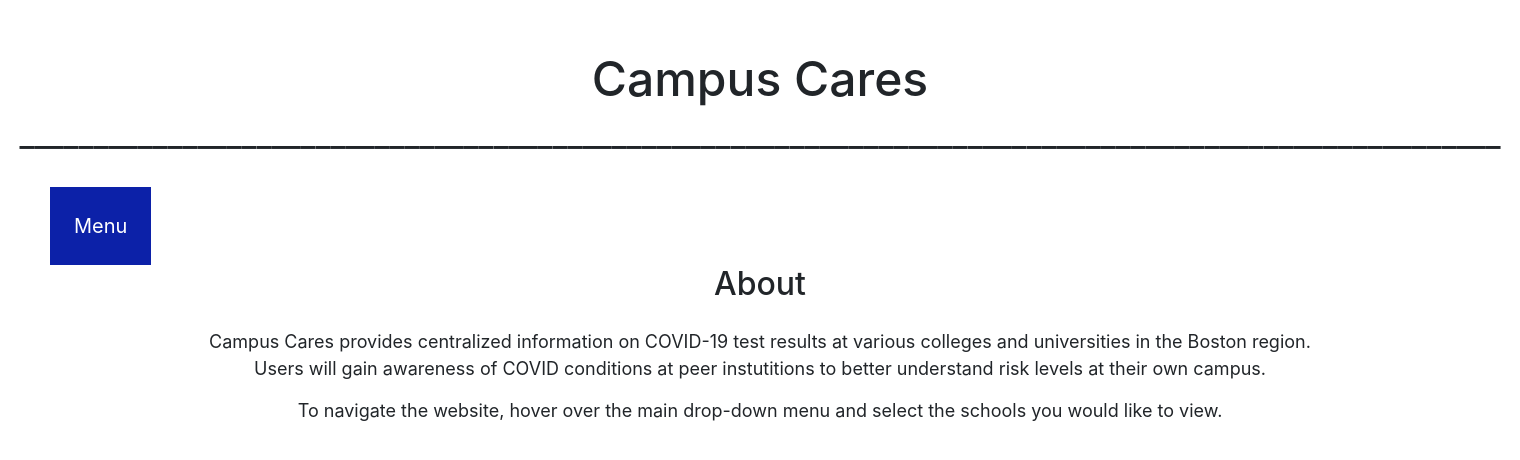
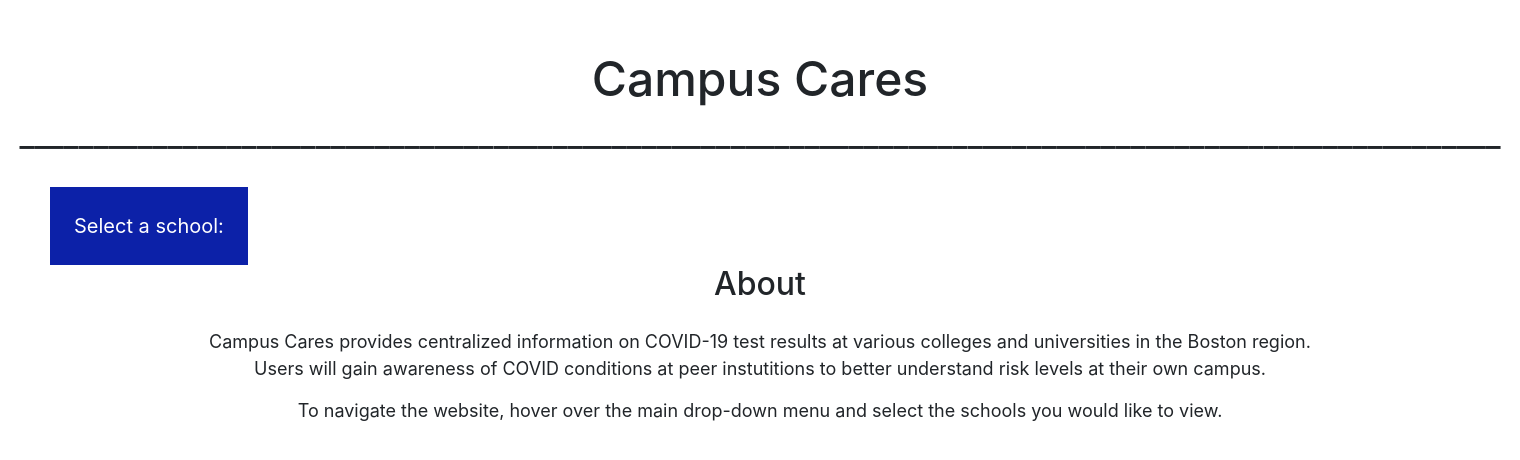
Before and after one commit to annalieb/CampusTracker, a Flask app: page /wellesley in a window 1520 px wide. Shown: the top 460 px of the page. Run offline with Flask 2, Linux system fonts and the light colour scheme; data that the repository does not hold is empty; some libraries are stand-ins or nearby versions.

Commit message:
Update wellesley.html

```diff
--- a/templates/wellesley.html
+++ b/templates/wellesley.html
@@ -22,11 +22,11 @@
 
 
   <div class="dropdown">
-  <button class="dropbtn">Menu</button>
-  <div class="dropdown-content">
+  <button class="dropbtn">Select a school: </button>
+    <div class="dropdown-content">
     <a href="#">Home</a>
     <div class="dropdown-divider"></div>
-    <a href="#">Wellesley</a>
+    <a href="/Wellesley">Wellesley</a>
     <a href="#">MIT</a>
     <a href="#">Harvard</a>
     <a href="#">BU</a>
@@ -47,6 +47,20 @@
     <p id="Instructions">To navigate the website, hover over the main drop-down menu and select the schools you would like to view.</p>
   </div>
 
+  <!-- Uncertain stuff
+  <div id="Wellesley" class="linkcontent">
+    <h2>Wellesley College</h2>
+  </div>
+
+  <div id="MIT" class="linkcontent">
+    <h2>Massachussetts Institute of Technology</h2>
+  </div>
+
+  <div id="Harvard" class="linkcontent">
+    <h2>Harvard University</h2>
+  </div>
+-->
+
 
 </body>
 
```
